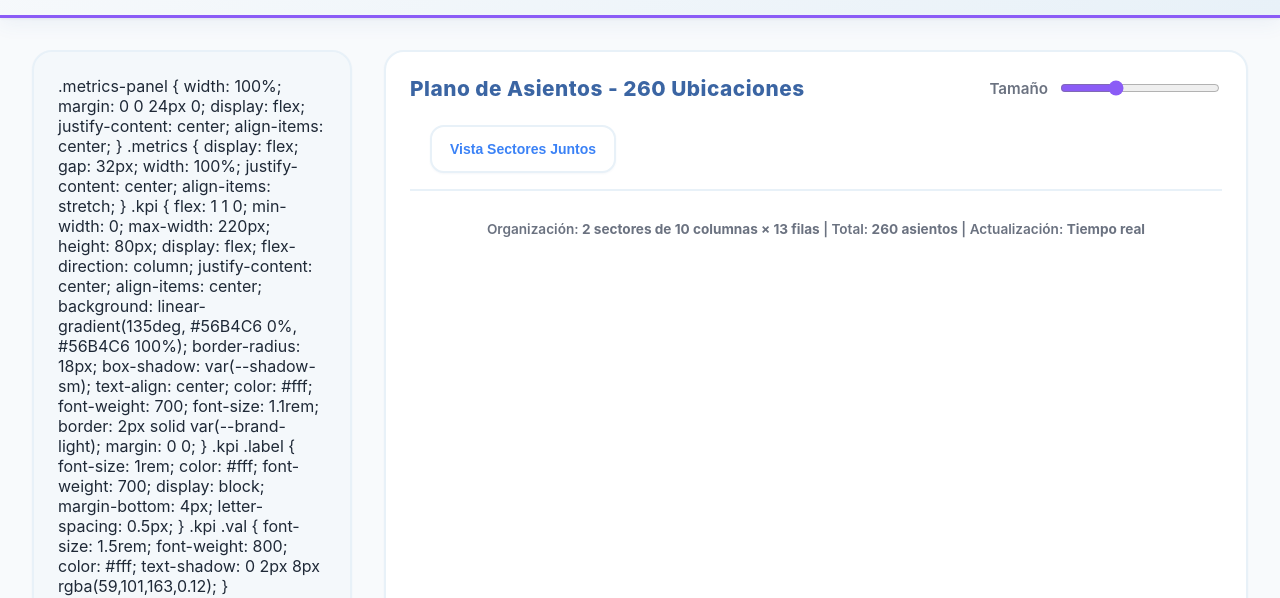
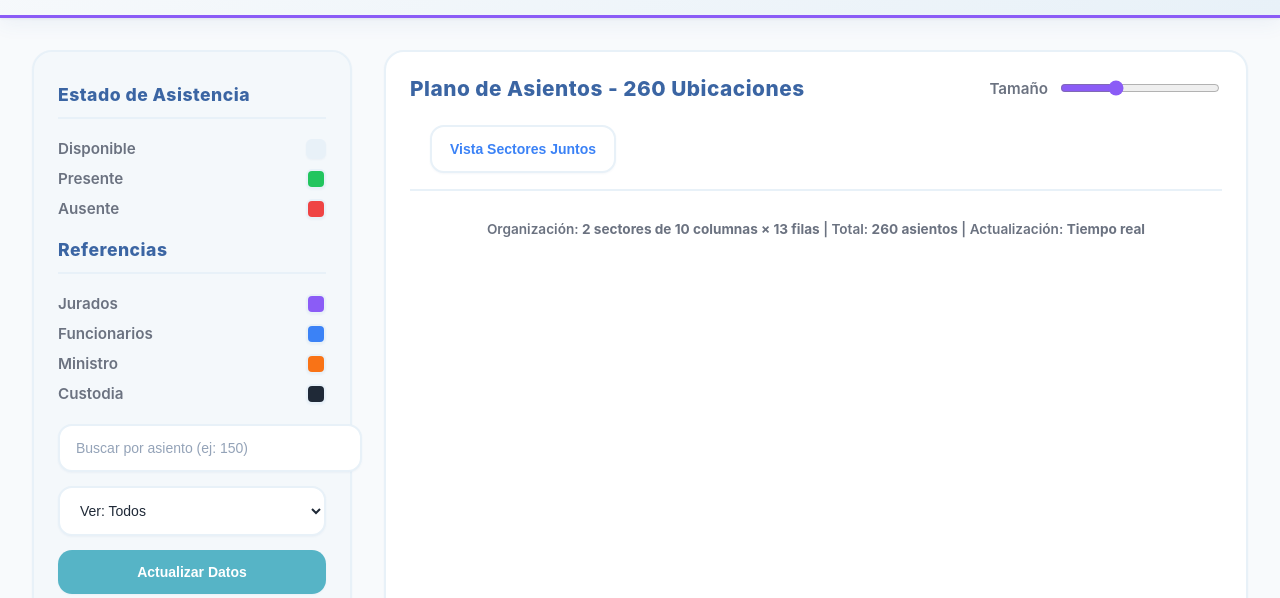
Before and after one commit to carlos-manuel-ponce/PANEL, a plain HTML site: page panel.html in a window 1280 px wide. Shown: the part 217-815 px from the top of the page. Drawn offline with nearby package versions, Linux system fonts and the light colour scheme.

Commit message:
Actualizar panel.html: mejoras en visualización y lógica de asistencia

```diff
--- a/panel.html
+++ b/panel.html
@@ -273,53 +273,6 @@
   </header>
   <main class="content">
     <aside class="side">
-    .metrics-panel {
-      width: 100%;
-      margin: 0 0 24px 0;
-      display: flex;
-      justify-content: center;
-      align-items: center;
-    }
-    .metrics {
-      display: flex;
-      gap: 32px;
-      width: 100%;
-      justify-content: center;
-      align-items: stretch;
-    }
-    .kpi {
-      flex: 1 1 0;
-      min-width: 0;
-      max-width: 220px;
-      height: 80px;
-      display: flex;
-      flex-direction: column;
-      justify-content: center;
-      align-items: center;
-      background: linear-gradient(135deg, #56B4C6 0%, #56B4C6 100%);
-      border-radius: 18px;
-      box-shadow: var(--shadow-sm);
-      text-align: center;
-      color: #fff;
-      font-weight: 700;
-      font-size: 1.1rem;
-      border: 2px solid var(--brand-light);
-      margin: 0 0;
-    }
-    .kpi .label {
-      font-size: 1rem;
-      color: #fff;
-      font-weight: 700;
-      display: block;
-      margin-bottom: 4px;
-      letter-spacing: 0.5px;
-    }
-    .kpi .val {
-      font-size: 1.5rem;
-      font-weight: 800;
-      color: #fff;
-      text-shadow: 0 2px 8px rgba(59,101,163,0.12);
-    }
       <h3>Estado de Asistencia</h3>
       <div class="legend">
         <div class="muted">Disponible</div>
```
